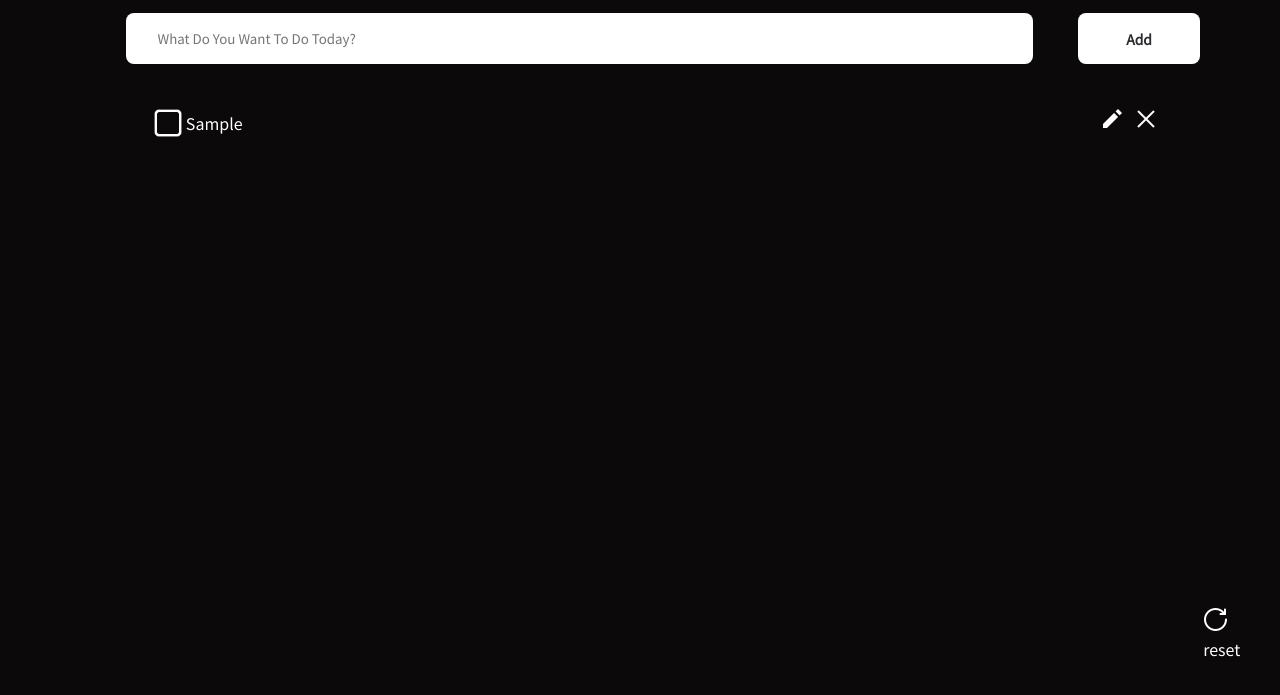
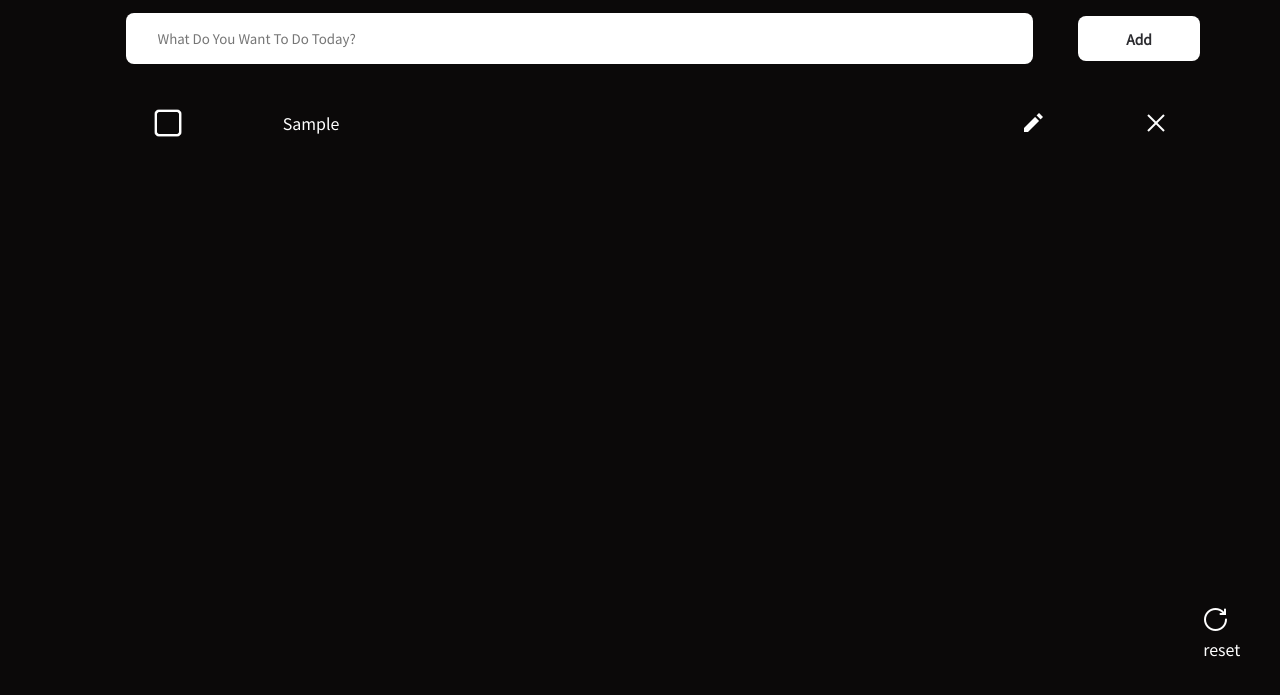
Before and after one commit to miyaParker/todoApp, a plain HTML site: page index.html in a window 1280 px wide. Both pictures are taken after typing "Sample" into the empty fields and a click on the button "Add". Shown: the part 105-800 px from the top of the page. Drawn offline with Linux system fonts and the light colour scheme.

```diff
--- a/style.css
+++ b/style.css
@@ -30,6 +30,7 @@ button:hover{
     color: #0B0909;
 }
 li{
+    align-self: center;
     line-height: 2rem;
     width: 40rem;
     cursor: pointer;
@@ -55,9 +56,8 @@ input{
     border-radius: .5rem;
     text-transform: capitalize;
     padding: .7rem 2rem;
-    display: grid;
-    grid-template-columns:1fr 27fr 1fr 1fr;
-    justify-content: start;
+    display: flex;
+    justify-content: space-between;
 }
 .list-div:hover{
   background-color: rgb(44, 44, 48);
@@ -71,6 +71,7 @@ input{
 }
 button,.delete-btn,.edit{
     cursor: pointer;
+     align-self: center;
 }
 .checkbox,.checkmark{
     height: 2rem;
@@ -100,6 +101,7 @@ button,.delete-btn,.edit{
 
 }
 .updateBtn{
+    align-self: center;
     background-color: rgb(44, 44, 48);
     color: #ffffff;
     margin-left: 2rem;
```
